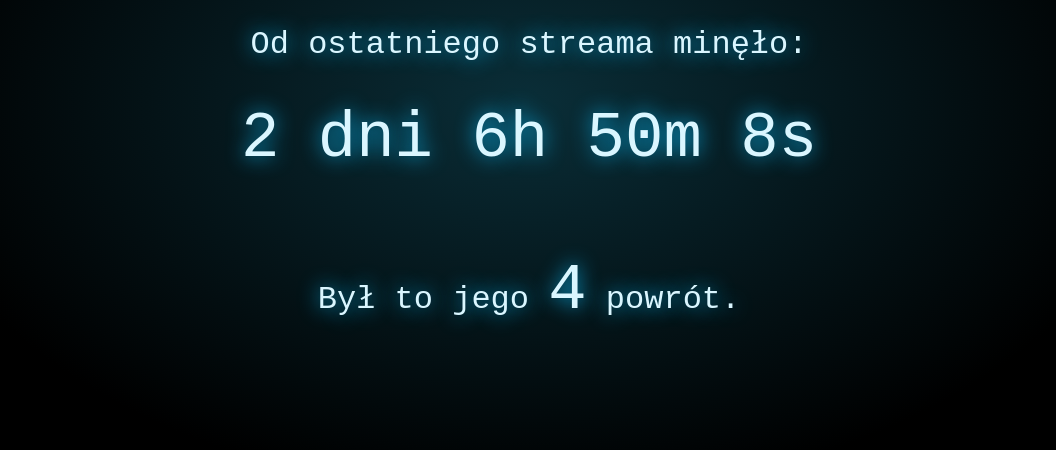
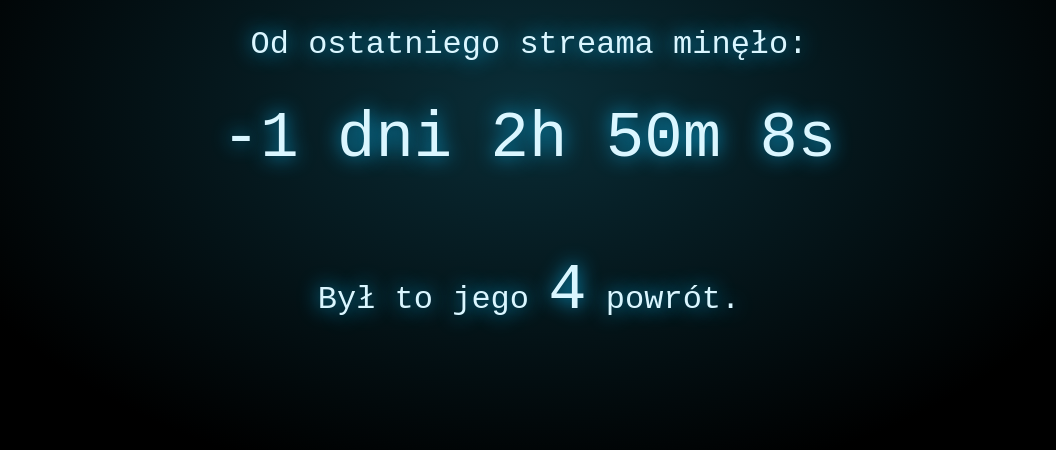
Before and after one commit to creamowkatimer/creamowkatimer.github.io, a plain HTML site: page index.html in a window 1280 px wide. Shown: the part 298-748 px from the top of the page, without its empty margins (111-1167 px from the left). Drawn offline with Linux system fonts and the light colour scheme.

Commit message:
Update index.html

```diff
--- a/index.html
+++ b/index.html
@@ -78,7 +78,7 @@
 
 <script>
 function kremowaTimer() {
-	var date = new Date("01/12/2023 18:00:00");
+	var date = new Date("01/15/2023 22:00:00");
 
 	var diff = Date.now() - date.getTime();
 
```
